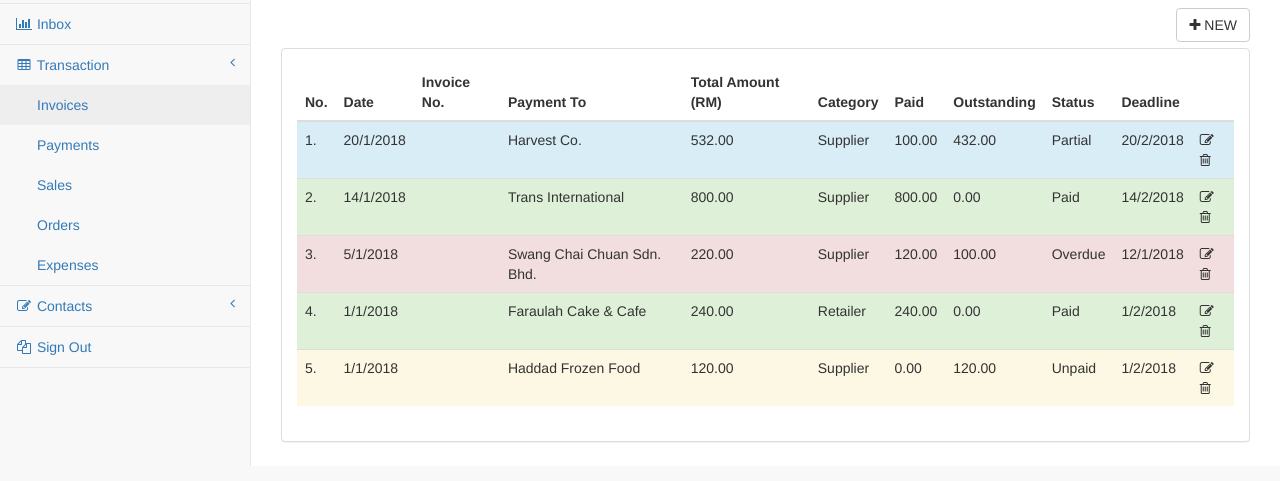
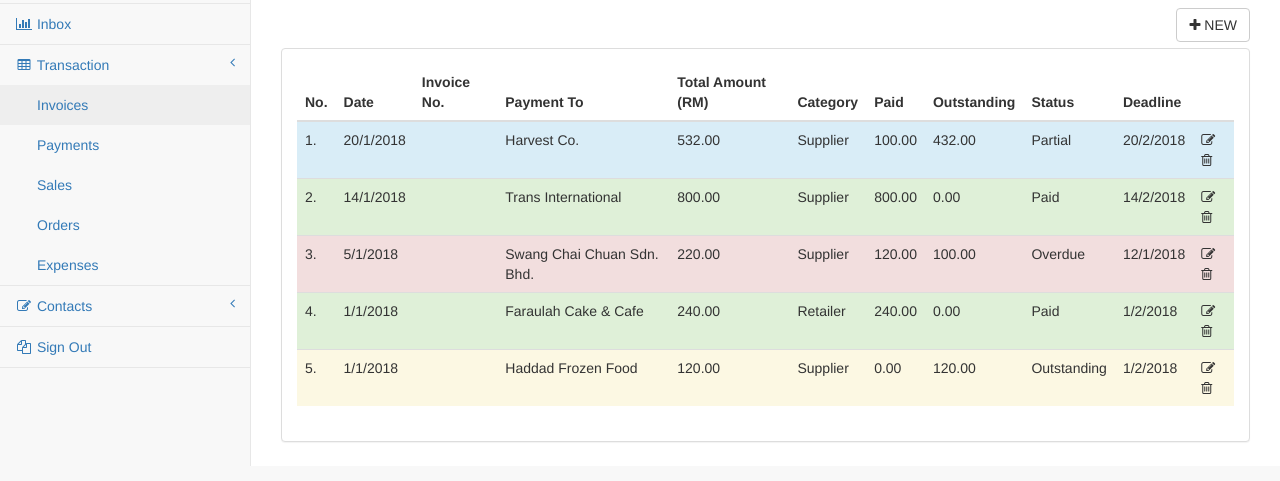
Before and after one commit to RuhiBazilah/ofms-frame, a website: page pages/invoices.html in a window 1280 px wide. Shown: the part 153-634 px from the top of the page. Drawn offline with Linux system fonts and the light colour scheme.

Commit message:
Update invoices.html
Change No.5 Payment Status - Unpaid to Outstanding.

```diff
--- a/pages/invoices.html
+++ b/pages/invoices.html
@@ -435,7 +435,7 @@
                                             <td>Supplier</td>
                                             <td>0.00</td>
                                             <td>120.00</td>
-                                            <td>Unpaid</td>
+                                            <td>Outstanding</td>
                                             <td>1/2/2018</td>
                                             <td>
                                                 <span class="fa fa-edit"></span>
```
